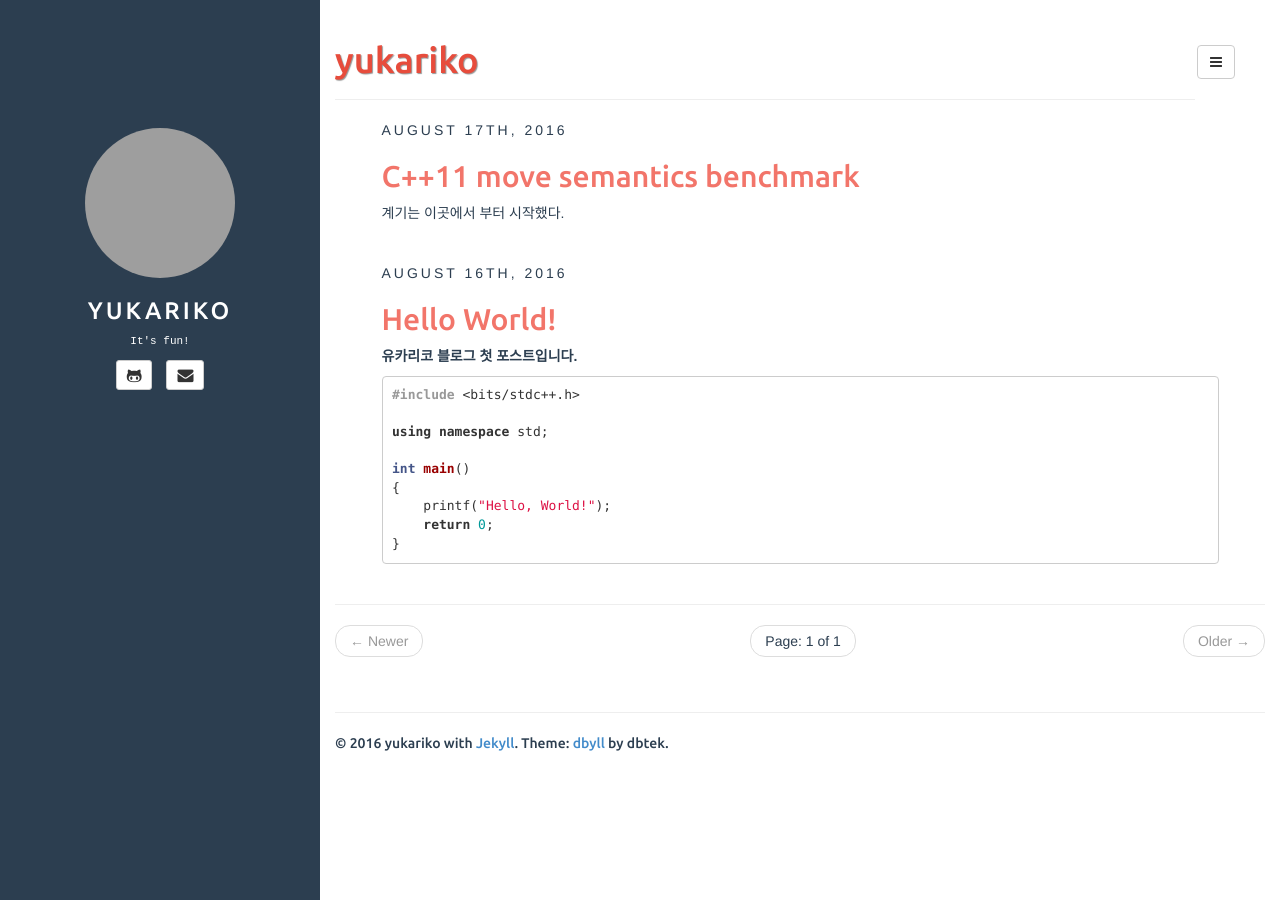
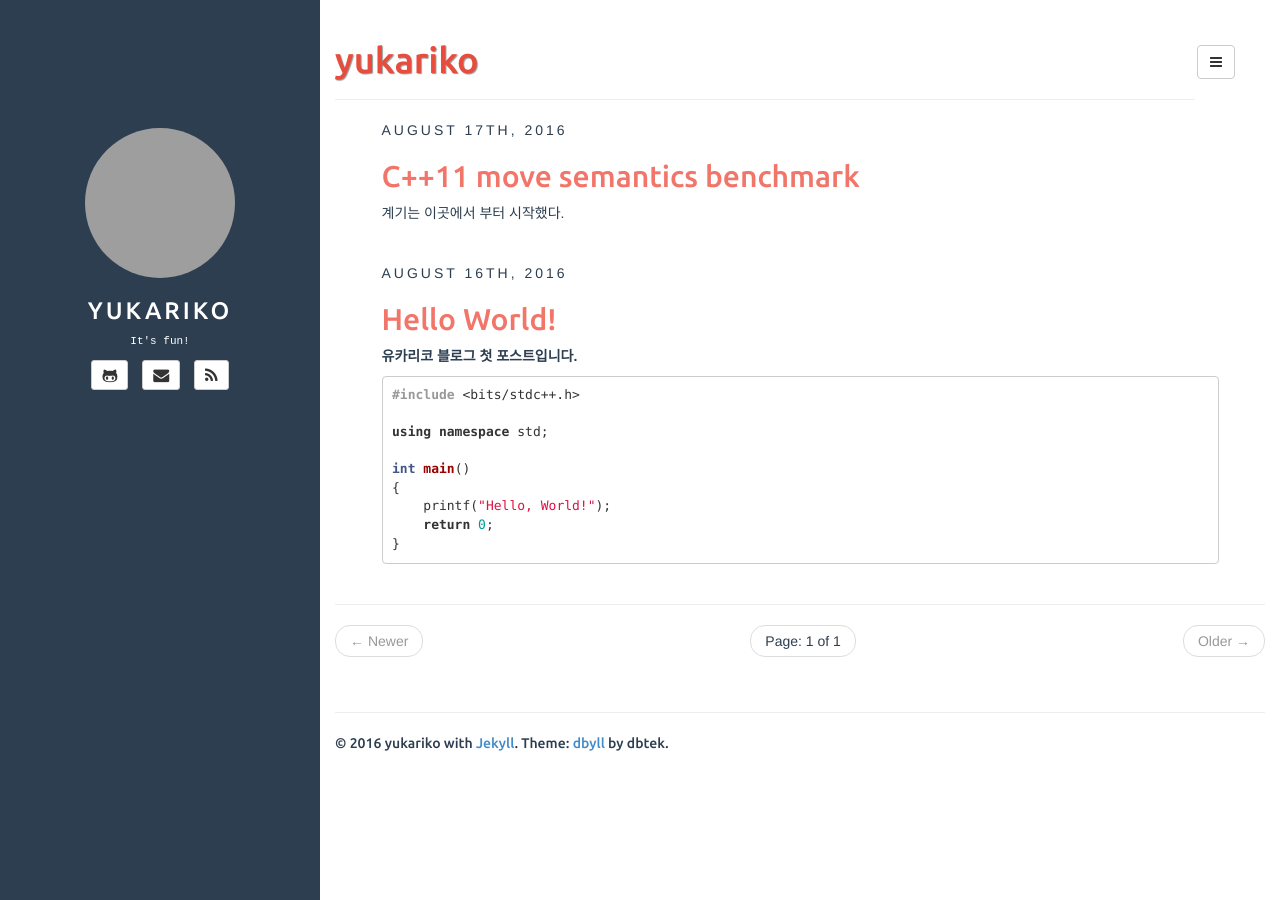
Before and after one commit to Yukariko/yukariko.github.io, a Jekyll site: the page built from index.html, in a window 1280 px wide. Built offline with Jekyll 4.4.1, drawn with Linux system fonts in a browser that asks for light colours; the list of posts is cut into pages by our own code; grey boxes are pictures that could not be loaded.

Commit message:
fix sidebar
set visible on rss feed

```diff
--- a/_includes/sidebar.html
+++ b/_includes/sidebar.html
@@ -37,6 +37,11 @@
 			</a>
 		</li>
 		{% endif %}
+		<li>
+			<a class="btn btn-default btn-sm" href="{{ site.BASE_PATH }}/{{ site.rss_path }}">
+				<i class="fa fa-rss fa-lg"></i>
+			</a>
+		</li>
 	</ul>
 	<ul id="contact-list-secondary" class="list-unstyled list-inline">
 		{% if site.author.pinterest %}
@@ -53,11 +58,7 @@
 			</a>
 		</li>
 		{% endif %}
-		<li>
-			<a class="btn btn-default btn-sm" href="{{ site.BASE_PATH }}/{{ site.rss_path }}">
-				<i class="fa fa-rss fa-lg"></i>
-			</a>
-		</li>
+
 	</ul>
 </div>
 <!-- sidebar.html end -->
```
